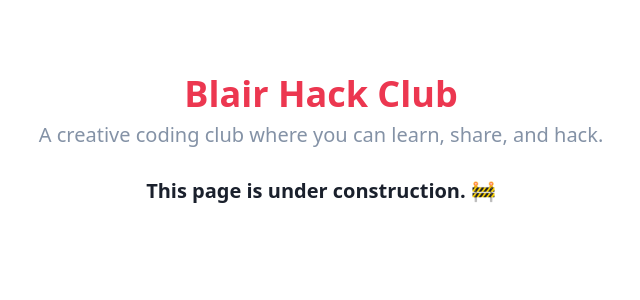
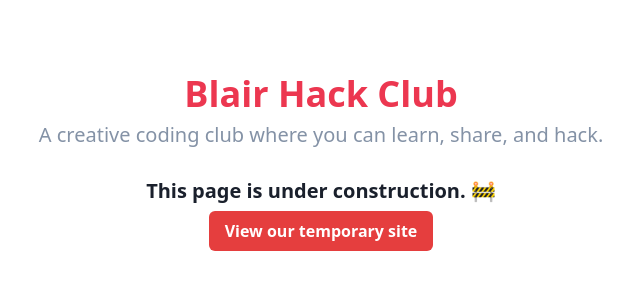
Before and after one commit to blairhackclub/site-v1, a Next.js app: page / in a window 1280 px wide. Shown: the top 300 px of the page, without its empty margins (319-959 px from the left). Built offline with nearby package versions, Linux system fonts and the light colour scheme; a web font is replaced by a local one.

Commit message:
Remove .gitattributes + Add link to temporary site

```diff
--- a/pages/index.js
+++ b/pages/index.js
@@ -5,11 +5,8 @@
 import {
   Container,
   Heading,
-  Text,
-  Code,
   Link,
-  UnorderedList,
-  ListItem,
+  Button,
 } from '@chakra-ui/react';
 
 export default function Home() {
@@ -29,6 +26,9 @@
         </Heading>
 
         <Heading as="h3" size="md" mt={8}>This page is under construction. 🚧</Heading>
+        <Link href="https://tinyurl.com/blairhackclub" style={{ textDecoration: "none" }}>
+          <Button colorScheme="red" mt={2}>View our temporary site</Button>
+        </Link>
       </Container>
     </>
   );
```
Also changed, not shown: 1 other file (tests, documents, lock files or other folders).
